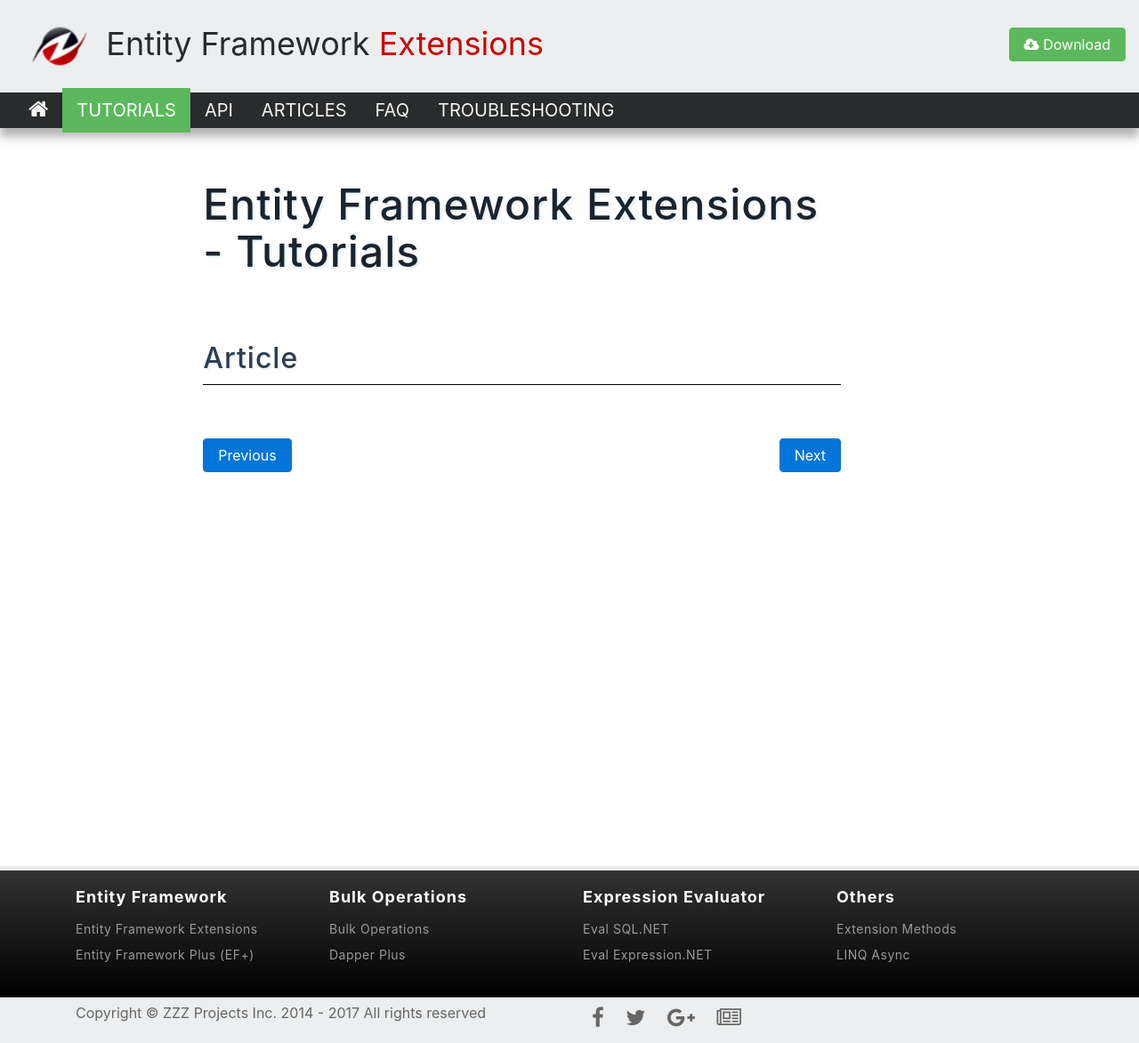
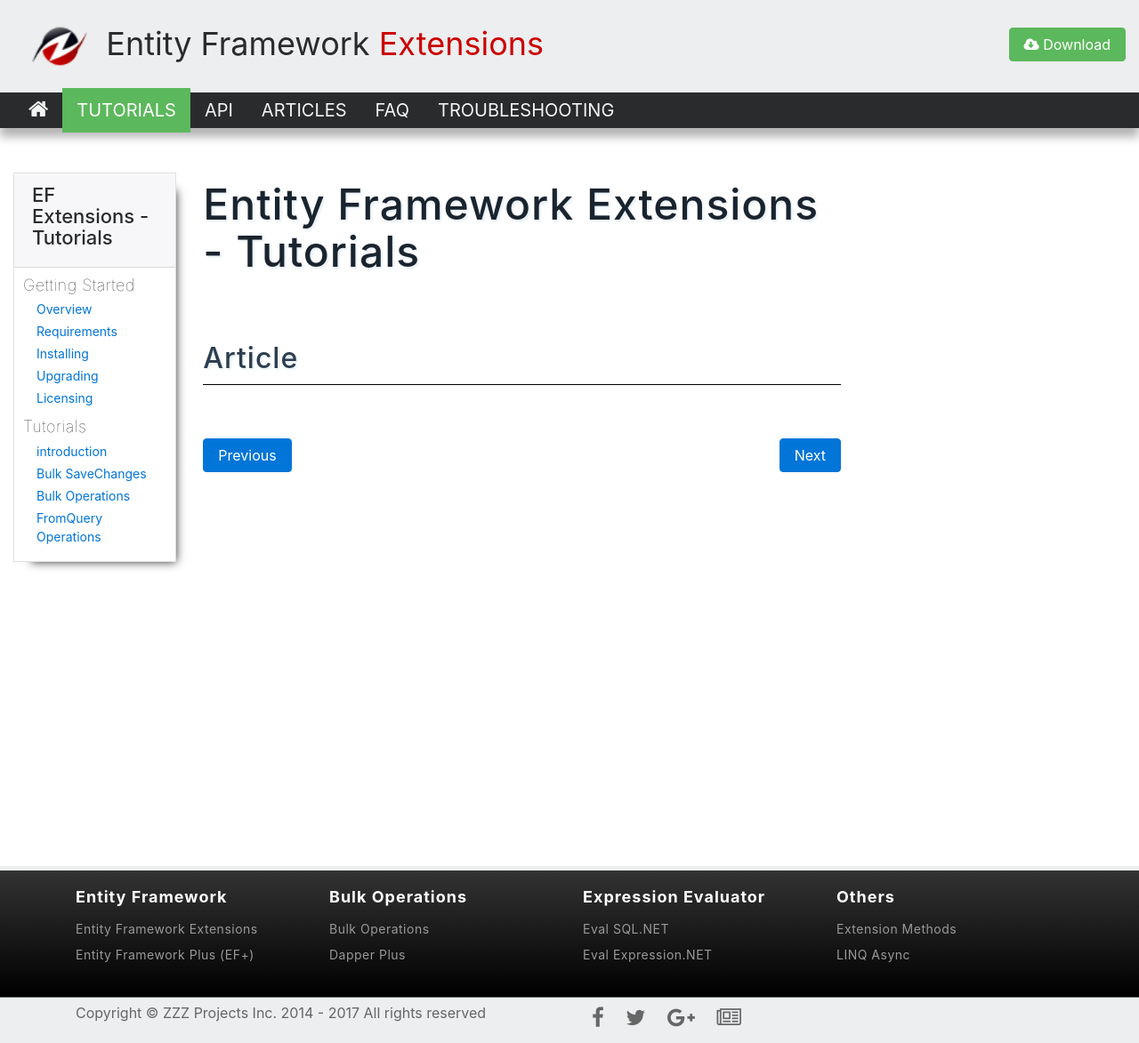
Before and after one commit to zzzprojects/EntityFramework-Extensions, a Jekyll site: the page built from docs/pages/tutorials/tutorial.md, in a window 1280 px wide. Shown: the whole page at 89% size. Built offline with Jekyll 4.4.1, drawn with Linux system fonts in a browser that asks for light colours; nearby versions of some CDN libraries.

Commit message:
Update aside.html

```diff
--- a/docs/_includes/aside.html
+++ b/docs/_includes/aside.html
@@ -1,4 +1,4 @@
-{% if page.path contains "/overview/" %}
+{% if page.path contains "/tutorials/" %}
 <div class="card">
 	<div class="card-header">
 		<h3>EF Extensions - Tutorials</h3>
@@ -81,6 +81,29 @@
 	</div>
 </div>
 
+{% elsif page.path contains "/faq/" %}
+<div class="card">
+	<div class="card-header">
+		<h3>EF Extensions - FAQ</h3>
+	</div>
+	<div class="card-block">
+
+		<h4>Getting Help</h4>
+		<ul>
+			<li><a href="contact-us">Contact Us</a></li>
+			<li><a href="issue-tracker">Issue Tracker</a></li>
+		</ul>
+
+		<h4>FAQ</h4>
+		<ul>
+			<li><a href="faq-general">General</a></li>
+			<li><a href="faq-installation">Installation</a></li>
+			<li><a href="faq-license">License</a></li>
+		</ul>
+
+	</div>
+</div>
+
 {% endif %}
 
 <style>
```
